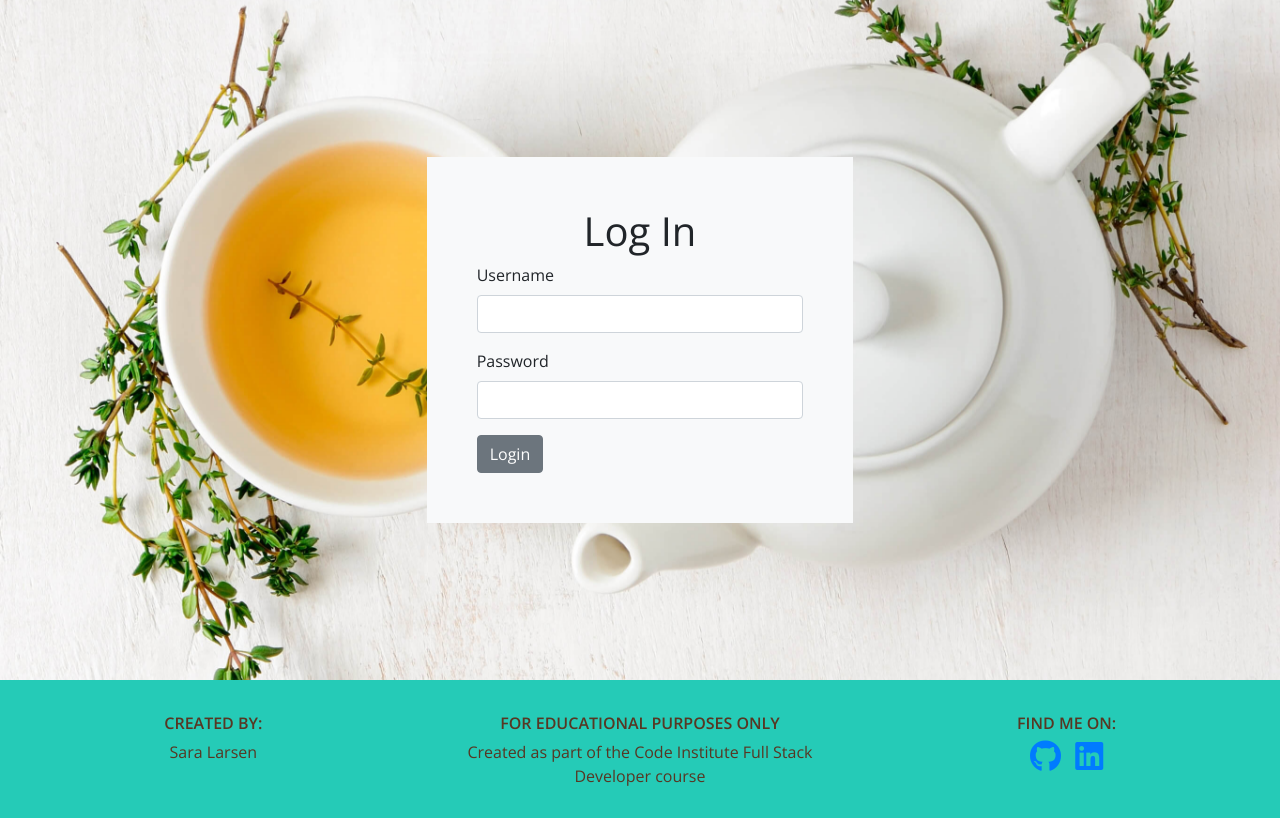
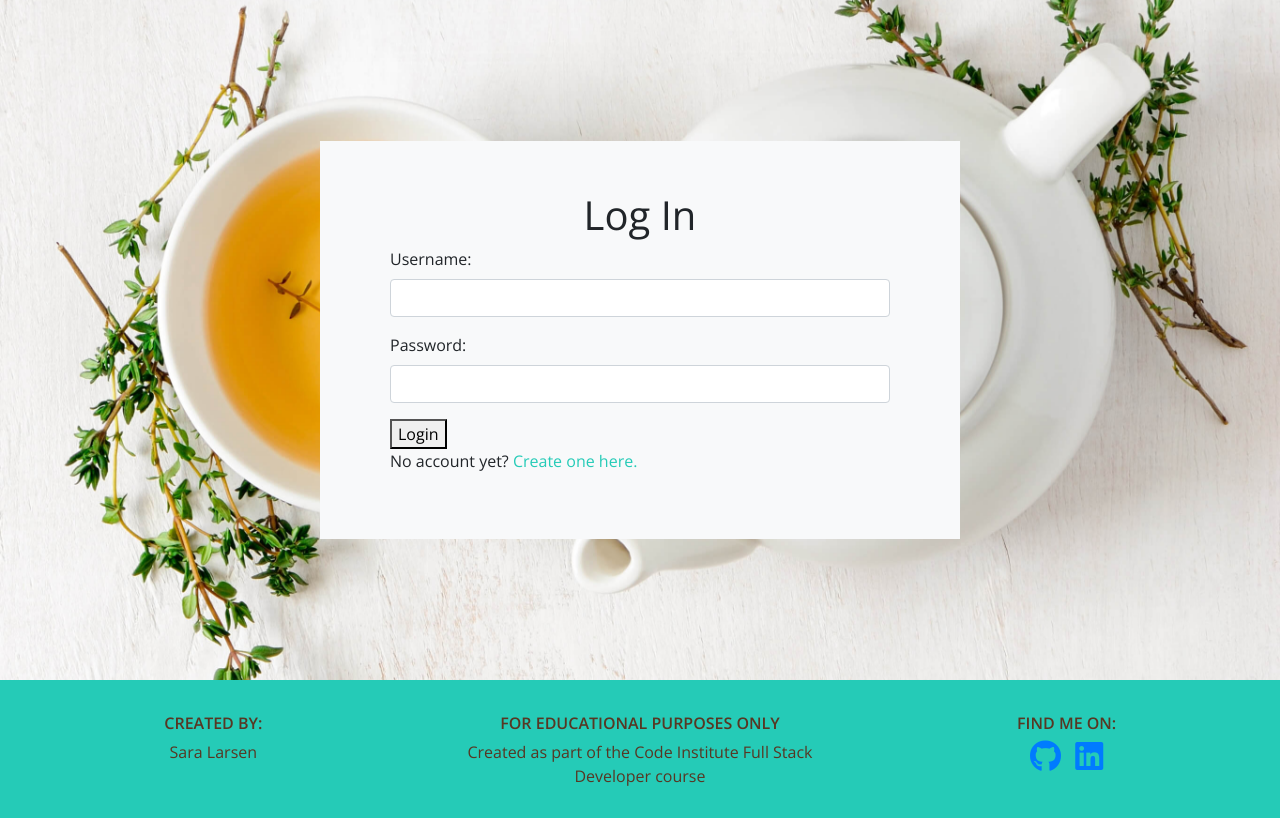
Before and after one commit to Sarani1612/truebrew, a Django app: page /accounts/login/ in a window 1280 px wide. Shown: the part 77-895 px from the top of the page. Run offline with Django 3.2, Linux system fonts and the light colour scheme; some libraries are stand-ins or nearby versions; some web fonts are replaced.

Commit message:
adjusted form layout

```diff
--- a/accounts/templates/login.html
+++ b/accounts/templates/login.html
@@ -6,7 +6,7 @@
 
 {% block content %}
 <section class="row login-reg">
-    <div class="col-md-8 col-lg-4 offset-md-2 offset-lg-4 align-self-center forms">
+    <div class="col-md-8 col-lg-6 offset-md-2 offset-lg-3 align-self-center forms">
         <h1 class="text-center">Log In</h1>
         {% if messages %}
         {% for message in messages %}
@@ -18,14 +18,15 @@
         <form method="POST">
             {% csrf_token %}
             <div class="form-group">
-                <label for="username">Username</label>
+                <label for="username">Username:</label>
                 <input type="text" class="form-control" name="username">
             </div>
             <div class="form-group">
-                <label for="password">Password</label>
+                <label for="password">Password:</label>
                 <input type="password" class="form-control" name="password">
             </div>
-            <button type="submit" class="btn btn-secondary">Login</button>
+            <button type="submit">Login</button>
+            <p>No account yet? <a href="{% url 'registration' %}" class="green-links">Create one here.</a></p>
         </form>
 	</div>
 </section>
--- a/accounts/templates/register.html
+++ b/accounts/templates/register.html
@@ -6,7 +6,7 @@
 
 {% block content %}
 <section class="row login-reg">
-    <div class="col-md-8 col-lg-4 offset-md-2 offset-lg-4 align-self-center forms">
+	<div class="col-md-8 col-lg-6 offset-md-2 offset-lg-3 align-self-center forms">
 		<h1 class="text-center">Create Account</h1>
 		{% if messages %}
 		{% for message in messages %}
@@ -22,6 +22,7 @@
 			{% endif %}
 			{{ form | as_bootstrap }}
 			<button type="submit">Register</button>
+			<p>Already have an account? <a href="{% url 'login' %}" class="green-links">Log in here.</a></p>
 		</form>
 	</div>
 </section>
```
Lines whose indentation alone changed are shown as unchanged.
